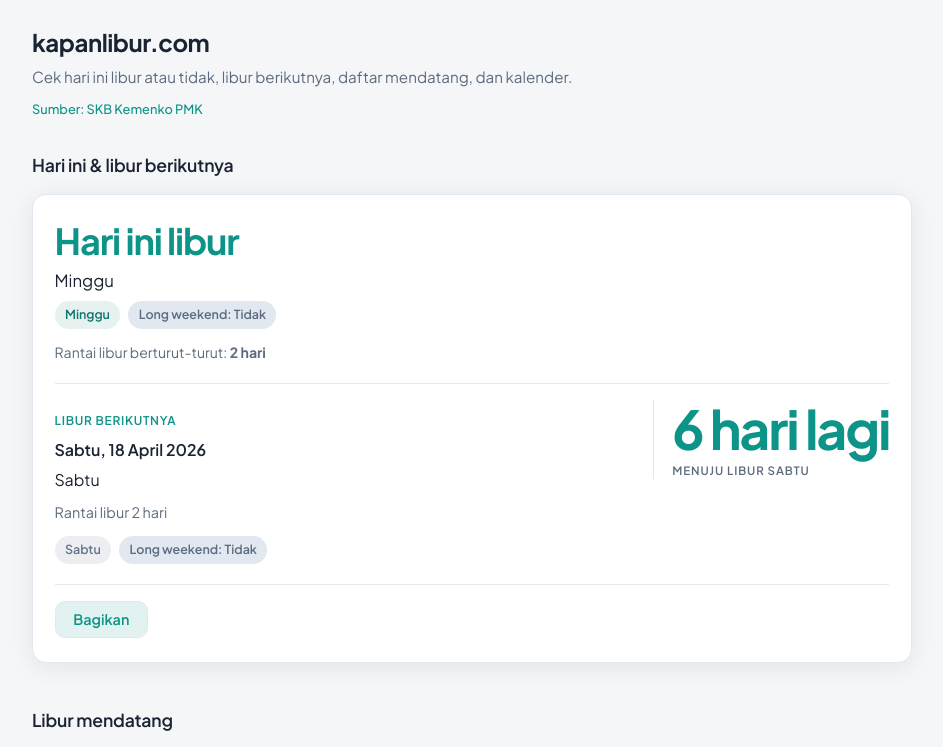
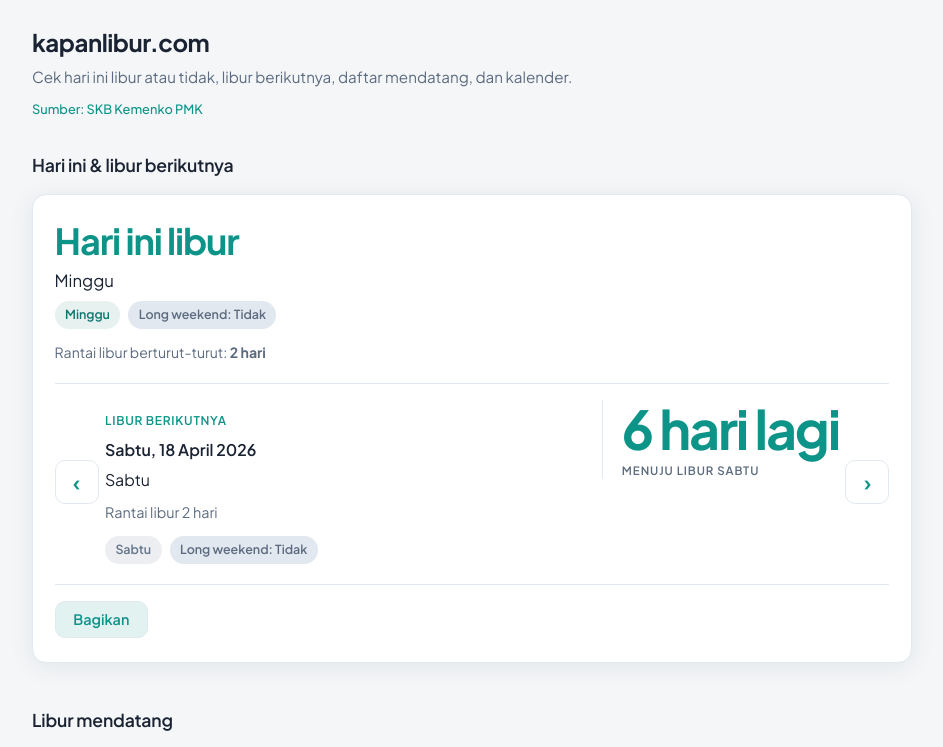
Before and after one commit to dpraktikastudio/kapanlibur, a plain HTML site: page index.html in a window 1280 px wide. Shown: the top 747 px of the page, without its empty margins (168-1111 px from the left). Drawn offline with Linux system fonts and the light colour scheme.

Commit message:
Enhance holiday navigation and display in `index.html`
- Added new CSS styles for navigation buttons and improved layout for the next holiday section.
- Refactored JavaScript functions to handle selected holiday data more effectively, including updates to the share text generation.
- Improved user experience with better handling of empty data scenarios and enhanced visual feedback for navigation buttons.

```diff
--- a/index.html
+++ b/index.html
@@ -170,6 +170,44 @@
       border: none;
       border-top: 1px solid var(--border);
       margin: 0 0 1rem;
+    }
+    .hero-next-nav {
+      display: flex;
+      align-items: stretch;
+      gap: 0.4rem;
+    }
+    .hero-next-nav .hero-next {
+      flex: 1;
+      min-width: 0;
+    }
+    .btn-hero-nav {
+      flex: 0 0 auto;
+      font-family: inherit;
+      font-size: 1.4rem;
+      font-weight: 600;
+      line-height: 1;
+      width: 2.75rem;
+      min-width: 2.75rem;
+      min-height: 2.75rem;
+      padding: 0;
+      border-radius: var(--radius-sm);
+      border: 1px solid var(--border);
+      background: var(--surface);
+      color: var(--accent);
+      cursor: pointer;
+      align-self: center;
+    }
+    .btn-hero-nav:hover:not(:disabled) {
+      filter: brightness(0.97);
+      background: var(--accent-soft);
+    }
+    .btn-hero-nav:disabled {
+      opacity: 0.35;
+      cursor: not-allowed;
+    }
+    .btn-hero-nav:focus-visible {
+      outline: 2px solid var(--accent);
+      outline-offset: 2px;
     }
     .hero-next {
       display: flex;
@@ -465,7 +503,7 @@
     return "Menuju " + row.description;
   }
 
-  function buildShareText(t, todayRow, nextRow) {
+  function buildShareText(t, todayRow, selectedRow) {
     const lines = [
       "kapanlibur.com",
       "Per " + formatLongID(t),
@@ -473,82 +511,125 @@
         ? "Hari ini libur: " + todayRow.description + " (" + todayRow.type + ")"
         : "Hari ini tidak libur.",
     ];
-    if (nextRow) {
-      const n = diffDays(t, nextRow.date);
+    if (selectedRow) {
+      if (selectedRow.date > t) {
+        const n = diffDays(t, selectedRow.date);
         lines.push(
           "Berikutnya: " +
-          formatLongID(nextRow.date) +
+            formatLongID(selectedRow.date) +
             " — " +
-          nextRow.description +
+            selectedRow.description +
             " (" +
-          nextRow.type +
+            selectedRow.type +
             ")"
         );
         lines.push(
           daysUntilPhrase(n) +
             " · Long weekend: " +
-          (nextRow.is_long_weekend ? "Ya" : "Tidak") +
+            (selectedRow.is_long_weekend ? "Ya" : "Tidak") +
             " · Rantai " +
-          nextRow.chain_holidays +
+            selectedRow.chain_holidays +
             " hari"
         );
       } else {
-      lines.push("Tidak ada libur mendatang dalam data tahun ini.");
+        lines.push(
+          "Pada kartu: " +
+            formatLongID(selectedRow.date) +
+            " — " +
+            selectedRow.description +
+            " (" +
+            selectedRow.type +
+            ")"
+        );
+        lines.push(
+          "Long weekend: " +
+            (selectedRow.is_long_weekend ? "Ya" : "Tidak") +
+            " · Rantai " +
+            selectedRow.chain_holidays +
+            " hari"
+        );
+      }
+    } else {
+      lines.push("Tidak ada data libur untuk ditampilkan.");
     }
     return lines.join("\n");
   }
 
-  function renderMainCard(el, byDate, sortedData) {
+  const heroContext = {
+    byDate: null,
+    sortedData: null,
+    selectedIndex: null,
+  };
+
+  function renderMainCard(el) {
+    const byDate = heroContext.byDate;
+    const sortedData = heroContext.sortedData;
     const t = todayISO();
-    const todayRow = byDate.get(t) || null;
-    const nextRow =
-      sortedData.find(function (r) {
+    const todayRow = byDate && byDate.get ? byDate.get(t) || null : null;
+
+    if (!sortedData || !sortedData.length) {
+      el.hidden = false;
+      el.innerHTML =
+        '<div class="hero-status">' +
+        '<p class="countdown hero-today-no">Tidak ada data</p></div>' +
+        '<p class="when muted-line">Data libur kosong.</p>';
+      return;
+    }
+
+    const firstFutureIdx = sortedData.findIndex(function (r) {
       return r.date > t;
-      }) || null;
+    });
+    if (heroContext.selectedIndex === null) {
+      heroContext.selectedIndex =
+        firstFutureIdx >= 0 ? firstFutureIdx : sortedData.length - 1;
+    }
+    let idx = heroContext.selectedIndex;
+    idx = Math.max(0, Math.min(sortedData.length - 1, idx));
+    heroContext.selectedIndex = idx;
 
-    let nextBlock;
-    if (nextRow) {
-      const n = diffDays(t, nextRow.date);
-      const until = daysUntilPhrase(n);
-      const untilDisp =
-        until.charAt(0).toUpperCase() + until.slice(1);
+    const selectedRow = sortedData[idx];
+    const atMin = idx === 0;
+    const atMax = idx === sortedData.length - 1;
+    const showCountdown = selectedRow.date > t;
+
     const lwChip =
-        nextRow.is_long_weekend
+      selectedRow.is_long_weekend
         ? '<span class="chip chip-lw-ya">Long weekend: Ya</span>'
         : '<span class="chip chip-lw-tidak">Long weekend: Tidak</span>';
-      nextBlock =
+
+    let nextBlock =
       '<div class="hero-next-main">' +
       '<p class="label">Libur berikutnya</p>' +
       '<p class="next-when">' +
-        escapeHtml(formatLongID(nextRow.date)) +
+      escapeHtml(formatLongID(selectedRow.date)) +
       "</p>" +
       '<p class="next-desc">' +
-        escapeHtml(nextRow.description) +
+      escapeHtml(selectedRow.description) +
       "</p>" +
       '<p class="next-meta">Rantai libur ' +
-        nextRow.chain_holidays +
+      selectedRow.chain_holidays +
       " hari</p>" +
       '<div class="badges">' +
       '<span class="' +
-        chipClass(nextRow.type) +
+      chipClass(selectedRow.type) +
       '">' +
-        escapeHtml(nextRow.type) +
+      escapeHtml(selectedRow.type) +
       "</span>" +
       lwChip +
-        "</div></div>" +
+      "</div></div>";
+
+    if (showCountdown) {
+      const n = diffDays(t, selectedRow.date);
+      const until = daysUntilPhrase(n);
+      const untilDisp = until.charAt(0).toUpperCase() + until.slice(1);
+      nextBlock +=
         '<div class="hero-next-countdown-wrap">' +
         '<p class="countdown-next">' +
         escapeHtml(untilDisp) +
         "</p>" +
         '<p class="countdown-next-sub">' +
-        escapeHtml(menujuNextHolidayCaption(nextRow)) +
+        escapeHtml(menujuNextHolidayCaption(selectedRow)) +
         "</p>" +
-        "</div>";
-    } else {
-      nextBlock =
-        '<div class="hero-next-main">' +
-        '<p class="label">Libur berikutnya</p>' +
-        '<p class="when">Tidak ada tanggal libur mendatang dalam data tahun ini.</p>' +
         "</div>";
     }
 
@@ -581,8 +662,16 @@
         : '<p class="when muted-line">Tidak ada libur pada tanggal ini menurut data.</p>') +
       "</div>" +
       '<hr class="hero-divider" />' +
+      '<div class="hero-next-nav">' +
+      '<button type="button" class="btn-hero-nav" id="hero-nav-prev" aria-label="Libur sebelumnya"' +
+      (atMin ? ' disabled aria-disabled="true"' : "") +
+      ">\u2039</button>" +
       '<div class="hero-next">' +
       nextBlock +
+      "</div>" +
+      '<button type="button" class="btn-hero-nav" id="hero-nav-next" aria-label="Libur berikutnya pada daftar"' +
+      (atMax ? ' disabled aria-disabled="true"' : "") +
+      ">\u203a</button>" +
       "</div>" +
       '<div class="hero-actions">' +
       '<button type="button" class="btn-share" id="share-btn">Bagikan</button>' +
@@ -591,8 +680,23 @@
 
     const shareBtn = document.getElementById("share-btn");
     const toast = document.getElementById("share-toast");
-    const text = buildShareText(t, todayRow, nextRow);
+    const text = buildShareText(t, todayRow, selectedRow);
     const url = typeof location !== "undefined" ? location.href : "";
+
+    const prevNav = document.getElementById("hero-nav-prev");
+    const nextNav = document.getElementById("hero-nav-next");
+    if (prevNav) {
+      prevNav.addEventListener("click", function () {
+        heroContext.selectedIndex = heroContext.selectedIndex - 1;
+        renderMainCard(el);
+      });
+    }
+    if (nextNav) {
+      nextNav.addEventListener("click", function () {
+        heroContext.selectedIndex = heroContext.selectedIndex + 1;
+        renderMainCard(el);
+      });
+    }
 
     shareBtn.addEventListener("click", function () {
       if (navigator.share) {
@@ -823,7 +927,10 @@
       document.getElementById("list-state").hidden = true;
       document.getElementById("cal-state").hidden = true;
 
-      renderMainCard(document.getElementById("hero"), byDate, data);
+      heroContext.byDate = byDate;
+      heroContext.sortedData = data;
+      heroContext.selectedIndex = null;
+      renderMainCard(document.getElementById("hero"));
       renderList(document.getElementById("list"), upcoming);
       renderCalendar(document.getElementById("calendar"), year, byDate);
     })
```
Lines whose indentation alone changed are shown as unchanged.
